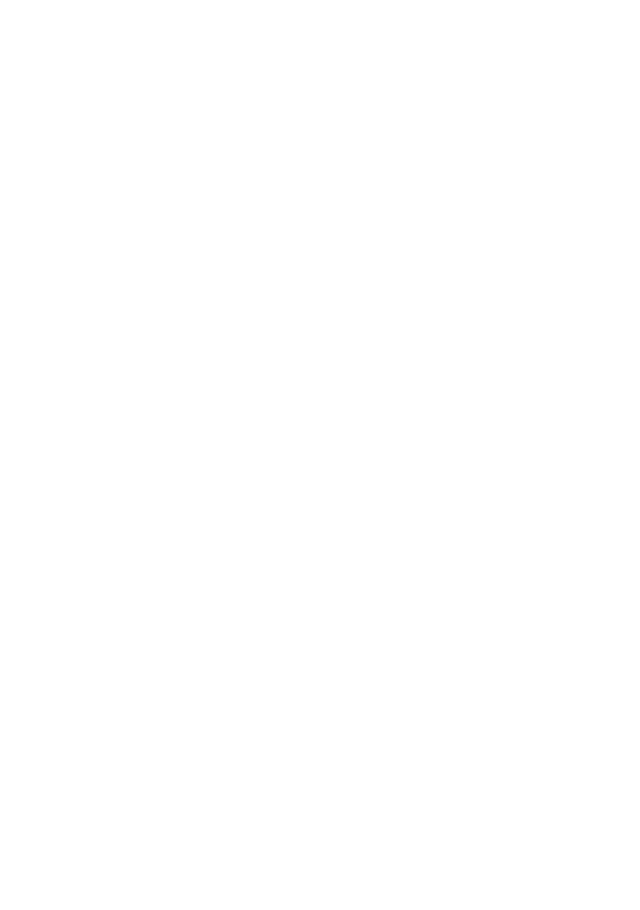
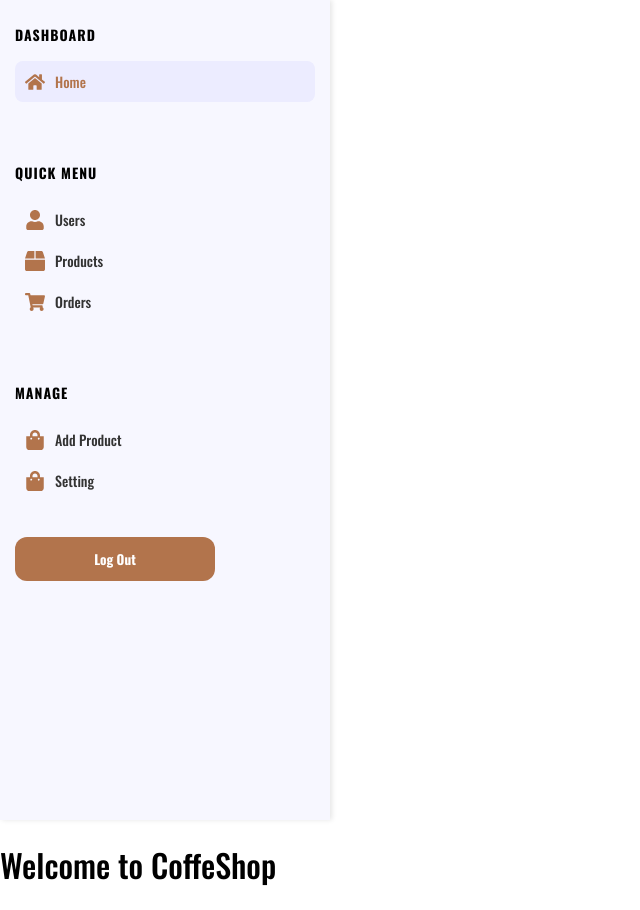
Before and after one commit to menna544/Project309, a React (Create React App) app in the folder frontend/: page /dash in a window 1280 px wide. Before the commit this address had no page. Shown: the whole page, without its empty margins (0-640 px from the left). Before the commit the page ends 800 px from the top, so only its background shows below. Built offline with nearby package versions, Linux system fonts and the light colour scheme; a web font is replaced by a local one.

Commit message:
commit sidebar of dashboard

```diff
--- a/frontend/package.json
+++ b/frontend/package.json
@@ -9,6 +9,7 @@
     "cra-template": "1.2.0",
     "react": "^19.0.0",
     "react-dom": "^19.0.0",
+    "react-icons": "^5.4.0",
     "react-router-dom": "^7.0.2",
     "react-scripts": "5.0.1",
     "web-vitals": "^4.2.4"
--- a/frontend/src/App.js
+++ b/frontend/src/App.js
@@ -4,12 +4,14 @@
 import Products from "./Pages/Products";
 import Authentication from "./Pages/Authentication";
 import ProductInfo from "./Pages/ProductInf";
+import DashHome from "./Pages/dash/Dashome";
 function App() {
   return (
     <>
       <Router>
         <Routes>
           <Route path="/" element={<Home />} />
+          <Route path="/dash" element={<DashHome />} />
           <Route path="/product" element={<Products />} />
           <Route path="/auth" element={<Authentication />} />
           <Route path="/product/:id" element={<ProductInfo />} />
--- /dev/null
+++ b/frontend/src/Pages/dash/Dashome.jsx
@@ -0,0 +1,13 @@
+
+import Dashsidebar from '../../dashboradadmin/Dashside'
+function DashHome() {
+  return (
+    <div className='DashHome'>
+    <Dashsidebar />
+    <h1>Welcome to CoffeShop</h1>
+
+    </div>
+  )
+}
+
+export default DashHome
--- /dev/null
+++ b/frontend/src/dashboradadmin/Dashside.jsx
@@ -0,0 +1,55 @@
+import "./dashside.css";
+import { FaUser, FaBox, FaShoppingBag, FaHome, FaShoppingCart } from "react-icons/fa";
+
+function Sidebar() {
+  return (
+    <div className="sidebar">
+      <div className="sidebarWrapper">
+        <div className="sidebarMenu">
+          <h3 className="sidebarTitle">Dashboard</h3>
+          <ul className="sidebarList">
+            <li className="sidebarlistItem active">
+              <FaHome className="sidebarIcon" />
+              Home
+            </li>
+          </ul>
+        </div>
+        <div className="sidebarMenu">
+          <h3 className="sidebarTitle">Quick Menu</h3>
+          <ul className="sidebarList">
+            <li className="sidebarlistItem">
+              <FaUser className="sidebarIcon" />
+              Users
+            </li>
+            <li className="sidebarlistItem">
+              <FaBox className="sidebarIcon" />
+              Products
+            </li>
+            <li className="sidebarlistItem">
+              <FaShoppingCart className="sidebarIcon" />
+              Orders
+            </li>
+          </ul>
+        </div>
+        <div className="sidebarMenu">
+          <h3 className="sidebarTitle">Manage</h3>
+          <ul className="sidebarList">
+            <li className="sidebarlistItem">
+              <FaShoppingBag className="sidebarIcon" />
+              Add Product
+            </li>
+            <li className="sidebarlistItem">
+              <FaShoppingBag className="sidebarIcon" />
+              Setting
+            </li>
+          </ul>
+          <div className="log-out">
+            <button>Log Out</button>
+          </div>
+        </div>
+      </div>
+    </div>
+  );
+}
+
+export default Sidebar;
--- /dev/null
+++ b/frontend/src/dashboradadmin/dashside.css
@@ -0,0 +1,81 @@
+.sidebar {
+    height: 100vh;
+    background-color: #f7f7ff;
+    position: sticky;
+    top: 0;
+    margin: 0;
+    padding: 10px 15px;
+    display: flex;
+    flex-direction: column;
+    gap: 20px;
+    box-shadow: 2px 0 5px rgba(0, 0, 0, 0.1);
+}
+
+.sidebarTitle {
+    font-size: 14px;
+    font-weight: bold;
+    color: #000;
+    margin-bottom: 10px;
+    text-transform: uppercase;
+    letter-spacing: 1px;
+}
+
+.sidebarWrapper {
+    display: flex;
+    flex-direction: column;
+    gap: 20px;
+}
+
+.sidebarMenu {
+    margin-bottom: 10px;
+}
+
+.sidebarList {
+    list-style: none;
+    padding: 0;
+}
+
+.sidebarlistItem {
+    display: flex;
+    align-items: center;
+    gap: 10px;
+    padding: 10px;
+    font-size: 14px;
+    color: #333;
+    border-radius: 8px;
+    transition: background-color 0.3s, color 0.3s;
+    cursor: pointer;
+    text-decoration: none;
+}
+
+.sidebarlistItem.active,
+.sidebarlistItem:hover {
+    background-color: #ececff;
+    color: #b2744c;
+}
+
+.sidebarIcon {
+    font-size: 20px !important;
+    color: #b2744c;
+}
+
+button {
+    background-color: #b2744c;
+    width: 100%;
+    border-radius: 12px;
+    height: 44px;
+    color: #fff;
+    font-weight: bold;
+    border: none;
+    cursor: pointer;
+    transition:0.3s;
+}
+
+
+
+.log-out {
+    margin-top: auto;
+    max-width: 200px;
+    padding-top: 20px;
+    text-align: center;
+}
```
Also changed, not shown: 1 other file (tests, documents, lock files or other folders).
